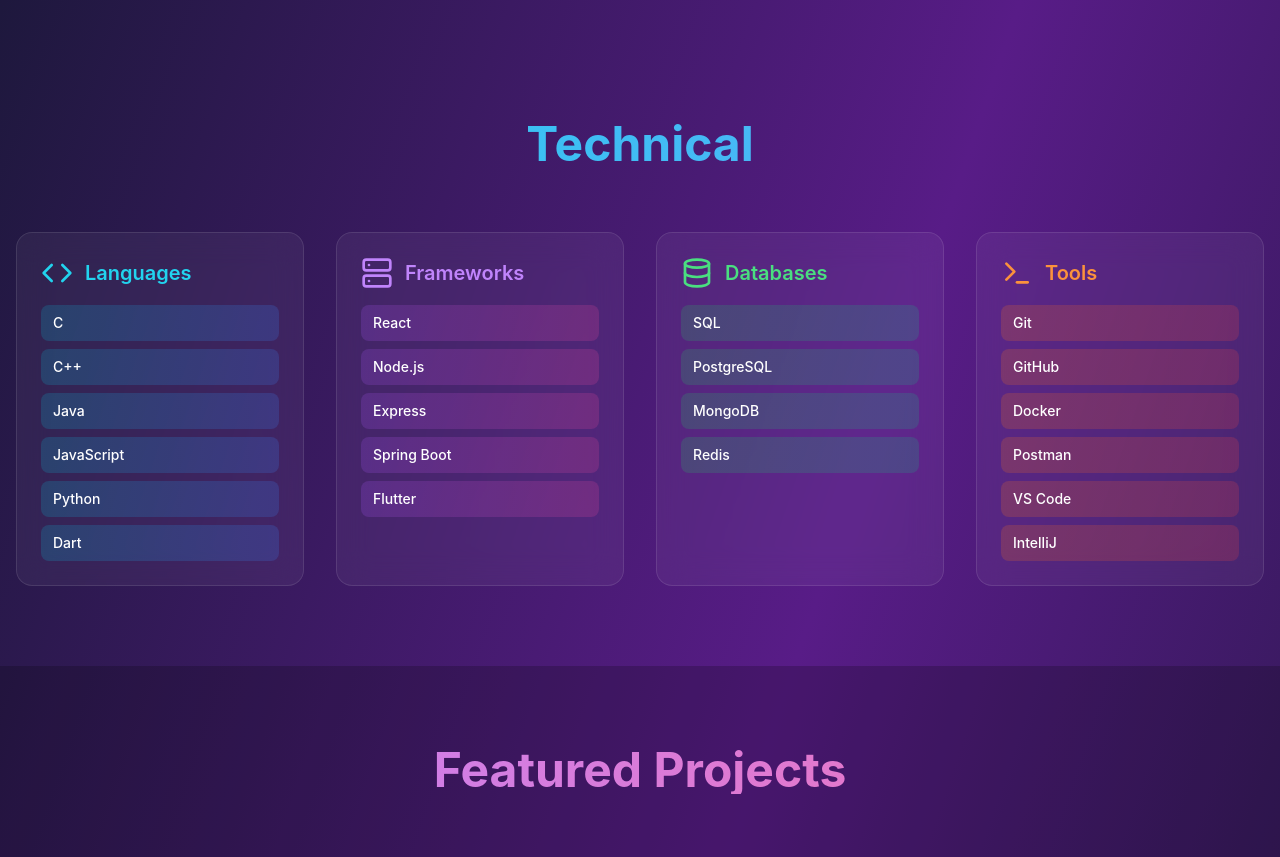
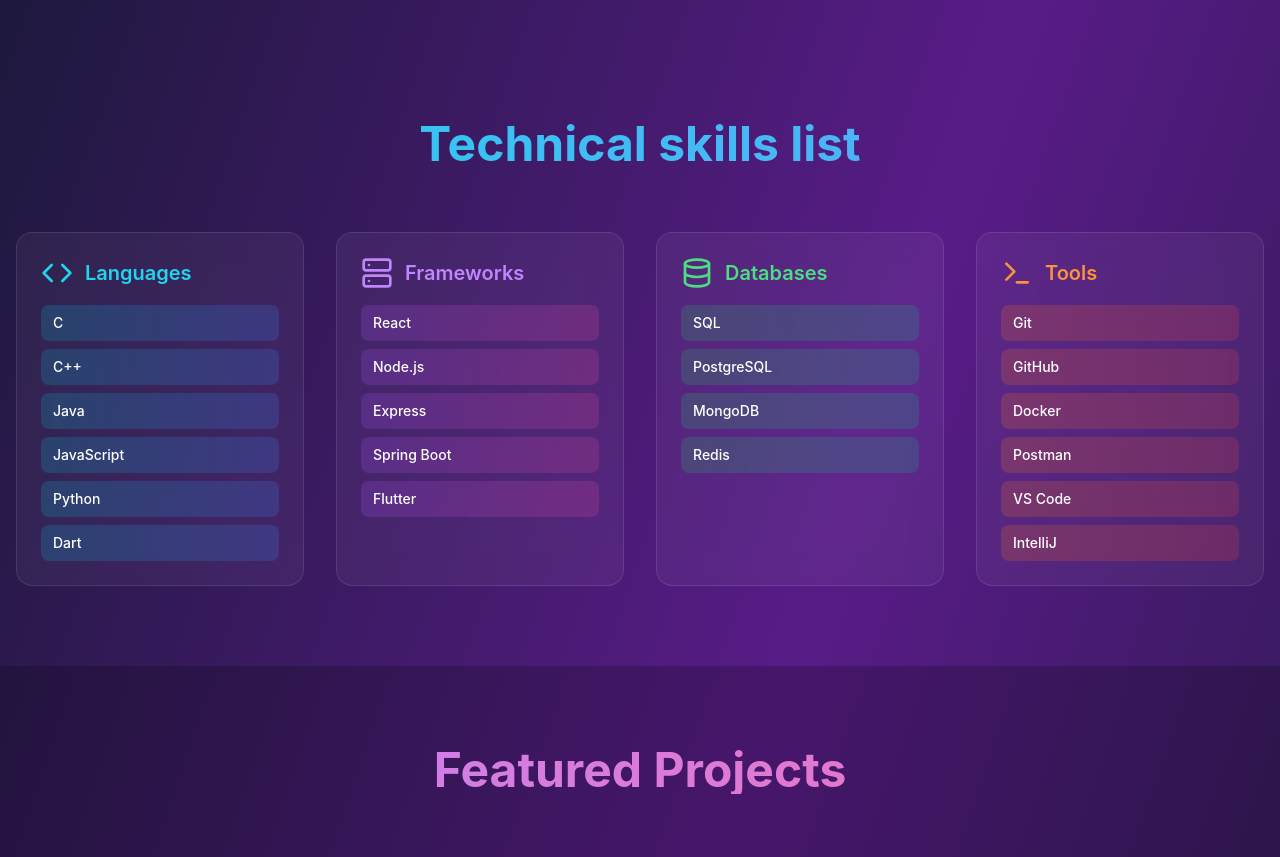
Before and after one commit to Harsha12022002/Port, a React (Vite) app: page / in a window 1280 px wide. Shown: the part 840-1697 px from the top of the page. Built offline with nearby package versions, Linux system fonts and the light colour scheme.

Commit message:
changed skills section

```diff
--- a/src/Home.jsx
+++ b/src/Home.jsx
@@ -175,7 +175,7 @@
       <section id="skills" className="py-20 px-4">
         <div className="max-w-7xl mx-auto">
           <h2 className="text-4xl lg:text-5xl font-bold text-center mb-16 bg-gradient-to-r from-cyan-400 to-blue-400 bg-clip-text text-transparent">
-            Technical
+            Technical skills list
           </h2>
 
           <div className="grid grid-cols-1 md:grid-cols-2 lg:grid-cols-4 gap-8">
```
